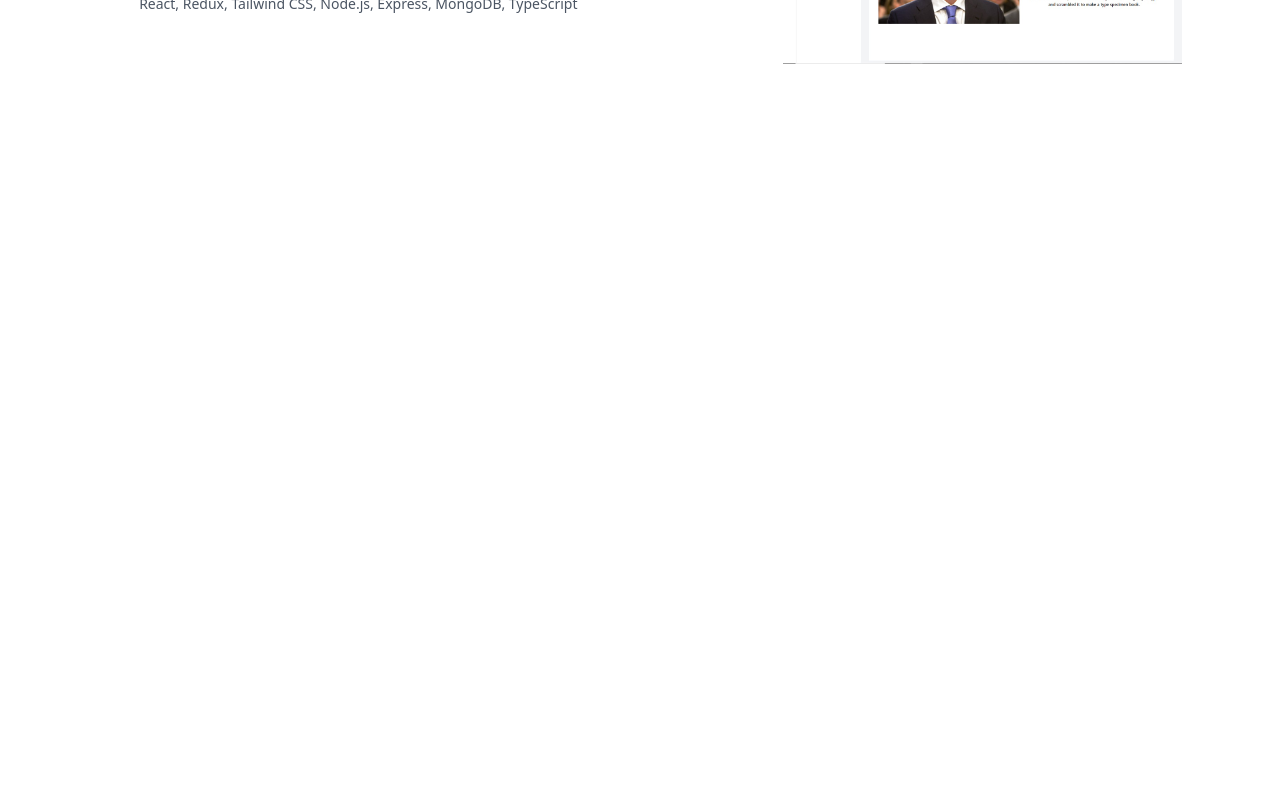
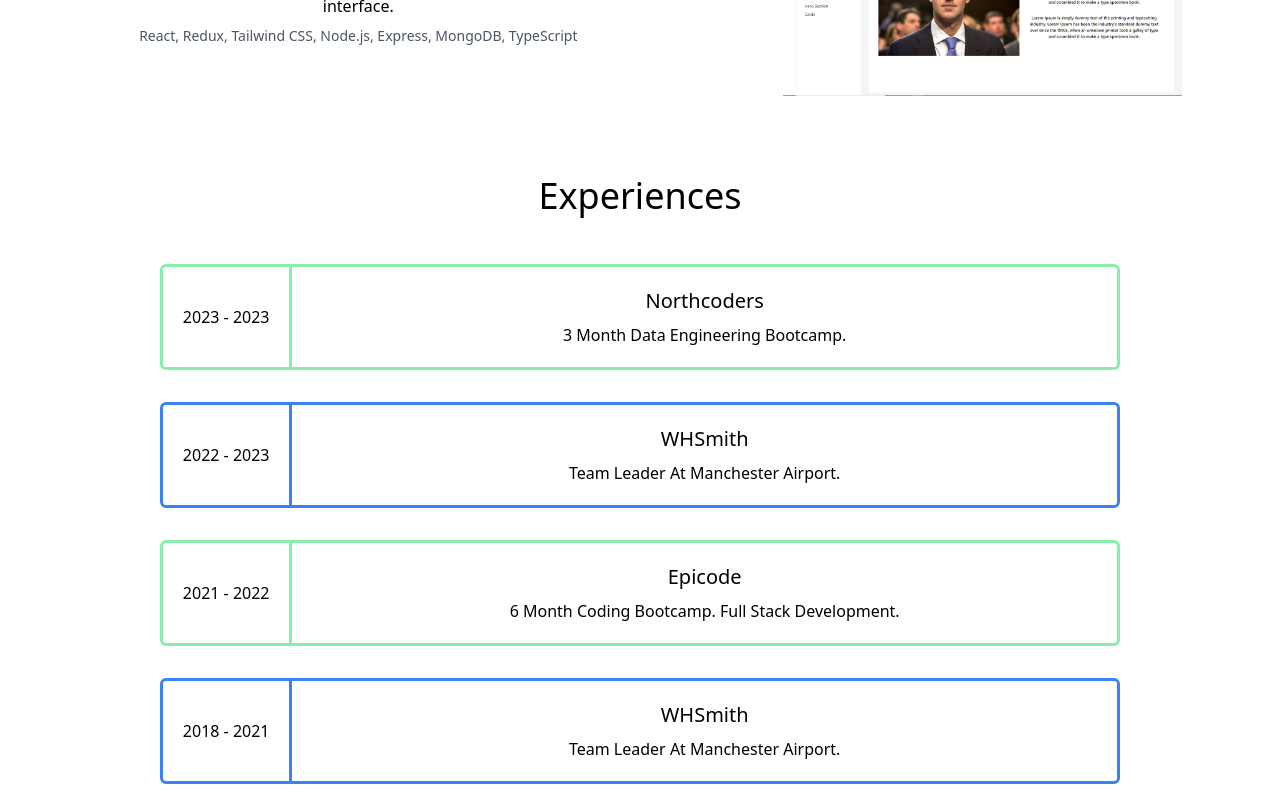
Before and after one commit to hsattar/hsattar, a Next.js app: page / in a window 1280 px wide. Shown: the part 1578-2378 px from the top of the page. Before the commit the page ends 1658 px from the top, so only its background shows below. Built offline with nearby package versions, Linux system fonts and the light colour scheme.

Commit message:
added experiences

```diff
--- a/src/app/page.tsx
+++ b/src/app/page.tsx
@@ -1,6 +1,7 @@
 import HeroSection from "@/components/HeroSection"
+import Skills from "@/components/skills"
 import CodingProjects from "@/components/projects"
-import Skills from "@/components/skills"
+import Experiences from "@/components/Experiences"
 
 export default function Home() {
   return (
@@ -8,6 +9,7 @@
     <HeroSection />
     <Skills />
     <CodingProjects />
+    <Experiences />
     </>
   )
 }
--- /dev/null
+++ b/src/components/Experiences.tsx
@@ -0,0 +1,45 @@
+export default function Experiences() {
+    return (
+        <div className="select-none">
+        <h2 className="text-center text-4xl mb-8 mt-16">Experiences</h2>
+        <section className="flex flex-col items-center">
+            { experiences.map(({ title, description, type, year }, index) => (
+                <div key={index} className={`flex items-center w-[90vw] lg:w-[75vw] my-4 rounded-md text-center border-[3px] ${type === 'education' ? 'border-green-300' : 'border-blue-500'}`}>
+
+                    <div className={`h-[100%] ${description.length === 24 && 'leading-[100px]'} ${description.length === 34 && 'leading-[125px]'} ${description.length === 48 && 'leading-[145px]'} sm:leading-[100px] w-[150px] border-r-[3px] ${type === 'education' ? 'border-green-300' : 'border-blue-500'}`}>
+                        <h3 className="font-medium">{year}</h3>
+                    </div>
+
+                    <div className="w-full p-4">
+                        <h3 className="text-xl font-medium mb-2">{title}</h3>
+                        <p>{description}</p>
+                    </div>
+
+                </div>
+            )) }
+        </section>
+        </div>
+    )
+}
+
+const experiences: IExperience[] = [{
+    year: "2023 - 2023",
+    title: "Northcoders",
+    description: "3 Month Data Engineering Bootcamp.",
+    type: "education"
+  }, {
+    year: "2022 - 2023",
+    title: "WHSmith",
+    description: "Team Leader At Manchester Airport.",
+    type: "work"
+  }, {
+    year: "2021 - 2022",
+    title: "Epicode",
+    description: "6 Month Coding Bootcamp. Full Stack Development.",
+    type: "education"
+  }, {
+    year: "2018 - 2021",
+    title: "WHSmith",
+    description: "Team Leader At Manchester Airport.",
+    type: "work"
+  }]
--- a/src/components/projects.tsx
+++ b/src/components/projects.tsx
@@ -1,7 +1,7 @@
 export default function CodingProjects() {
     return (
         <>
-        <h2 className="text-center text-4xl my-8 select-none mt-16">Coding Projects</h2>
+        <h2 className="text-center text-4xl mt-20 mb-12 select-none">Coding Projects</h2>
         { codingProjects.map(({ title, description, technologies, link, image, direction }, index) => (
             <section key={index} className={`flex flex-col items-center ${direction} p-4 select-none`}>
                 <a href={link} target="_blank" rel="noreferrer" className="flex justify-center items-center w-full md:w-[50%]">
```
